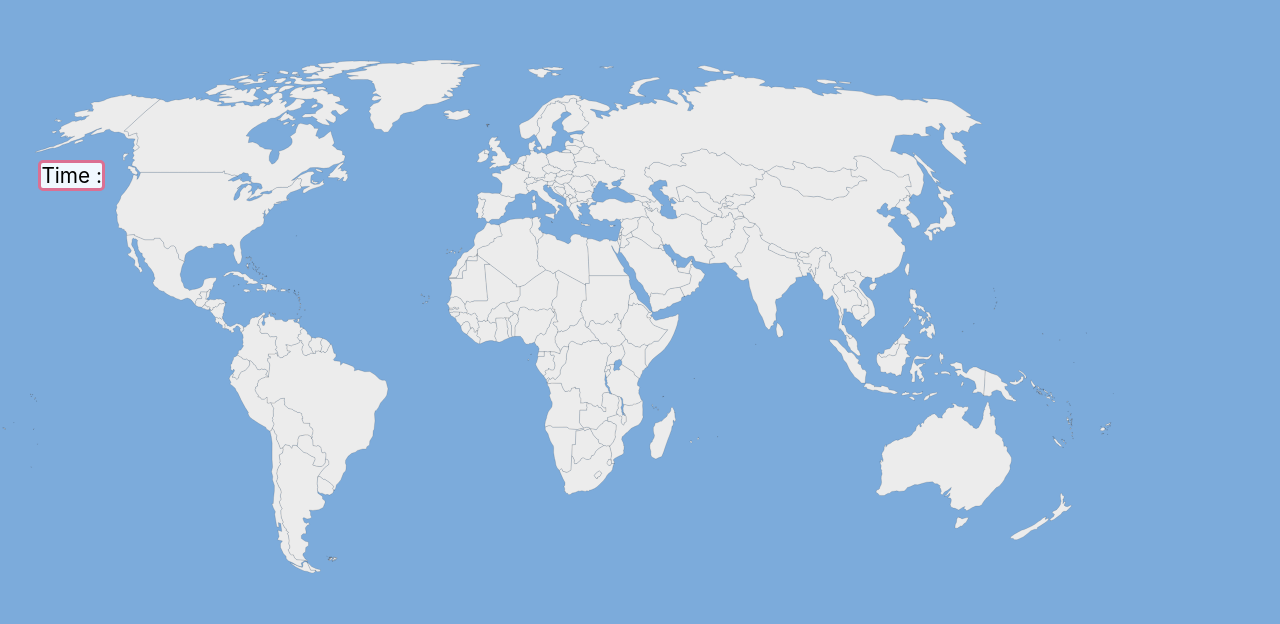
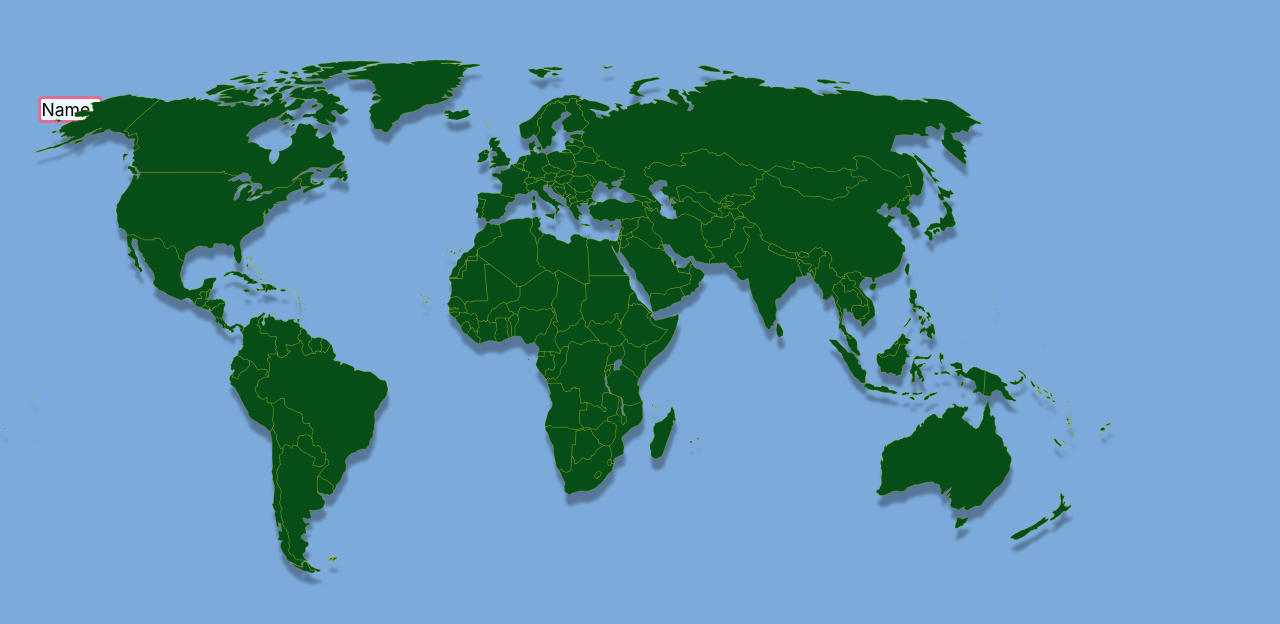
Before and after one commit to thamali-senevirathna/the-map, a React (Create React App) app: page / in a window 1280 px wide. Shown: the part 112-736 px from the top of the page. Built offline with nearby package versions, Linux system fonts and the light colour scheme.

Commit message:
style in map

```diff
--- a/src/world.css
+++ b/src/world.css
@@ -23,10 +23,10 @@ left: -76%;
     background-color: aliceblue;
     width:max-content ;
     position:absolute ;
-    font-size: 1.3rem;
+    font-size: 1.1rem;
     border-radius: 5px;
     border: 3px solid palevioletred;
-    opacity: 0;
+
 }
 #time{
     background-color: aliceblue;
@@ -34,12 +34,18 @@ left: -76%;
     position:absolute ;
    font-size: 1.3rem;
     border-radius: 5px;
+    opacity: 0;
     border: 3px solid palevioletred;
 }
-
+svg{
+    filter: drop-shadow(2px 19px 3px rgb(4 1 3 / 0.3));
+    fill:#064d17;
+    stroke-width: 0.4px;
+    stroke: #d4d002;
+}
 svg path{
     cursor: pointer;
 }
 svg path:hover{
-    fill: pink;
+    fill: rgb(102, 39, 5);
 }
```
Also changed, not shown: src/WorldMap.js.
